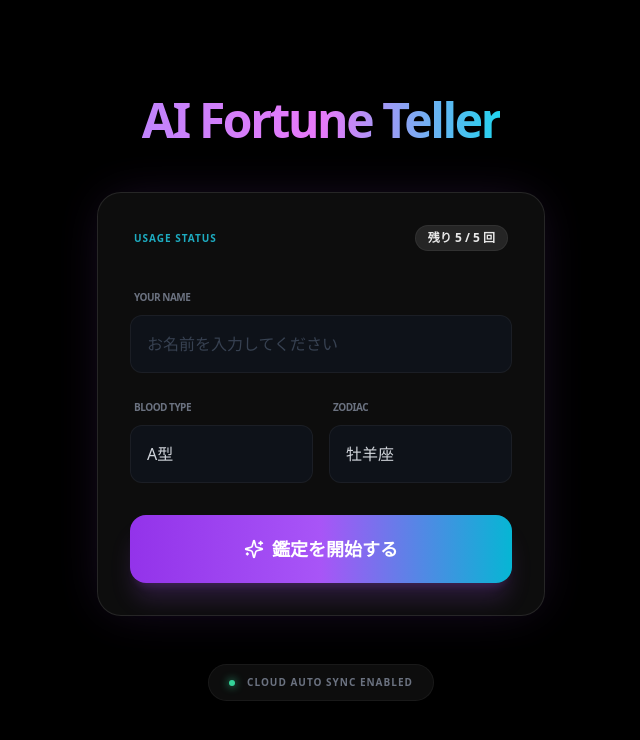
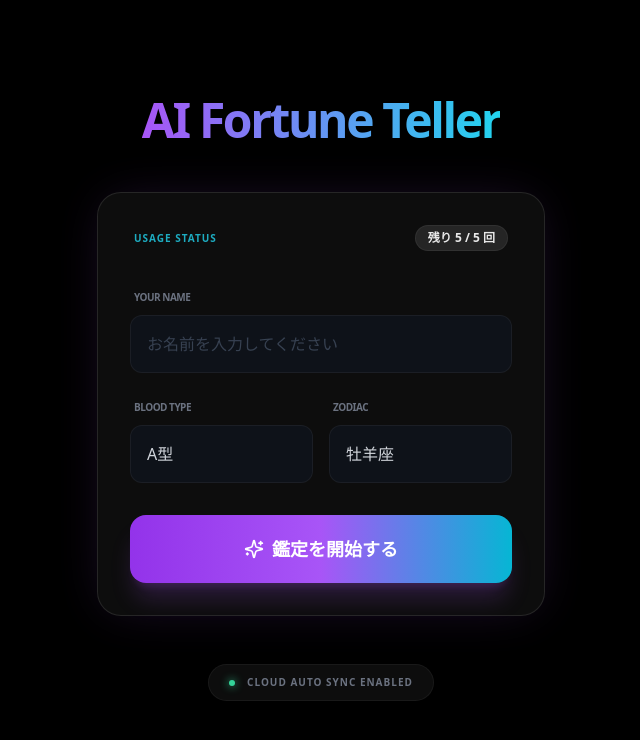
Before and after one commit to chabin0323-dev/uranai-kojin, a Next.js app: page / in a window 1280 px wide. Shown: the top 740 px of the page, without its empty margins (319-959 px from the left). Built offline with nearby package versions, Linux system fonts and the light colour scheme.

Commit message:
Update globals.css

```diff
--- a/app/globals.css
+++ b/app/globals.css
@@ -2,15 +2,19 @@
 @tailwind components;
 @tailwind utilities;
 
-@layer base {
-  body {
-    @apply bg-black text-white antialiased;
-  }
+/* 🌌 背景を強制的に漆黒にする */
+html, body {
+  background-color: #000000 !important;
+  color: #ffffff;
+  margin: 0;
+  padding: 0;
+  height: 100%;
 }
 
-/* 文字をグラデーションにするための直接の命令 */
+/* 🔮 文字を紫から水色のグラデーションにする */
 h1 {
-  background: linear-gradient(to right, #a855f7, #22d3ee);
-  -webkit-background-clip: text;
-  -webkit-text-fill-color: transparent;
+  background: linear-gradient(90deg, #a855f7 0%, #22d3ee 100%) !important;
+  -webkit-background-clip: text !important;
+  -webkit-text-fill-color: transparent !important;
+  display: inline-block;
 }
```
